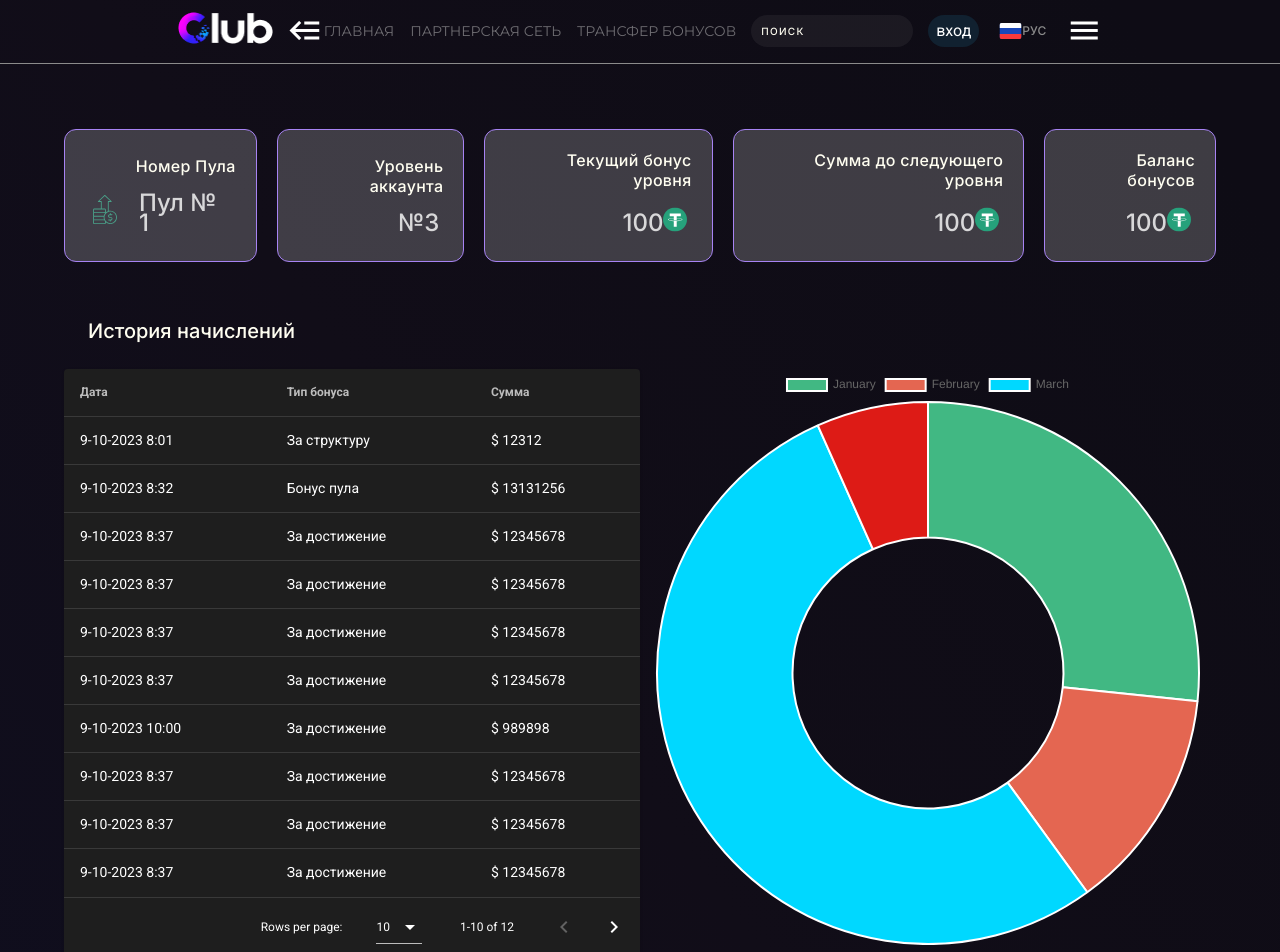
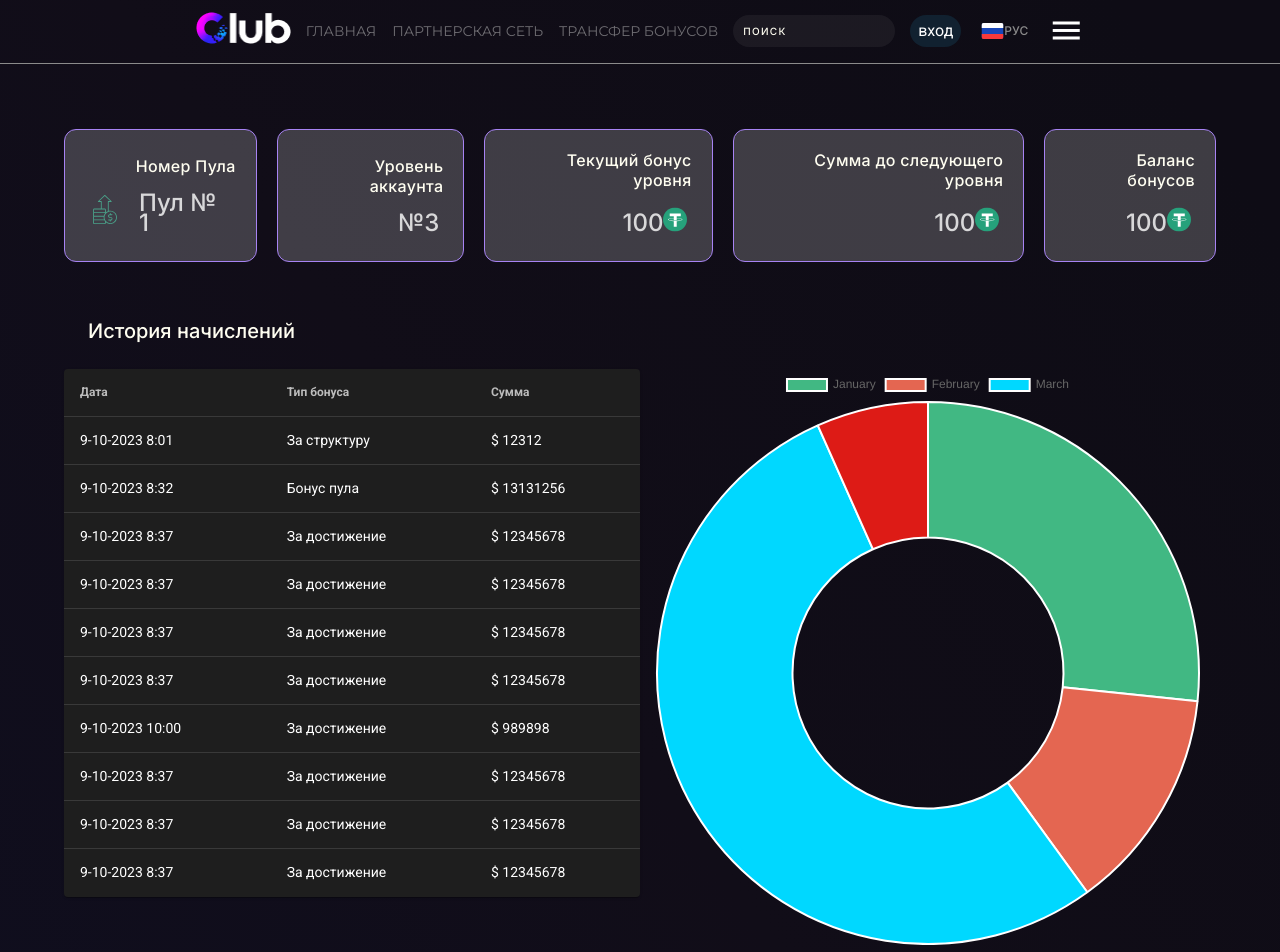
Before and after one commit to bogoslovskiydenis/club-dashbord, a Nuxt app: page /admin in a window 1280 px wide. Shown: the top 952 px of the page. Built offline with nearby package versions, Linux system fonts and the light colour scheme.

Commit message:
Add adaptives

```diff
--- a/components/header/header-app.vue
+++ b/components/header/header-app.vue
@@ -24,7 +24,7 @@
 import Logo from './logo.vue'
 import NavBarLink from './navbar.vue'
 import SearchBtn from './search-btn.vue'
-import Registration from './registration.vue'
+import Registration from './registrationBtn.vue'
 import LanguageSelector from './language-selector.vue'
 import device from '~/mixins/device'
 export default {
--- a/components/header/navbar.vue
+++ b/components/header/navbar.vue
@@ -84,7 +84,13 @@ a {
   text-decoration: none;
   color: inherit;
 }
+.burger_icon {
+  display: none;
+}
 @media (max-width: 768px) {
+  .burger_icon {
+    display: block;
+  }
   .burger_icon {
     position: absolute;
     top: 11px;
--- a/components/table/table.vue
+++ b/components/table/table.vue
@@ -1,15 +1,14 @@
 <template>
   <v-data-table
-    :hide-actions="true"
+    :hide-default-footer="true"
     :headers="header"
     :items="history"
-    class="elevation-1 "
+    class="elevation-1"
   >
     <slot />
   </v-data-table>
 </template>
 <script>
-
 export default {
   name: 'TableApp',
   props: {
@@ -23,18 +22,16 @@ export default {
       type: Array,
       default() {
         return []
-      }
+      },
     },
   },
   data() {
-    return {
-
-    }
-  }
+    return {}
+  },
 }
 </script>
 
 <style>
-.test{
+.test {
 }
 </style>
```
Also changed, not shown: components/header/registrationBtn.vue (renamed from components/header/registration.vue).
